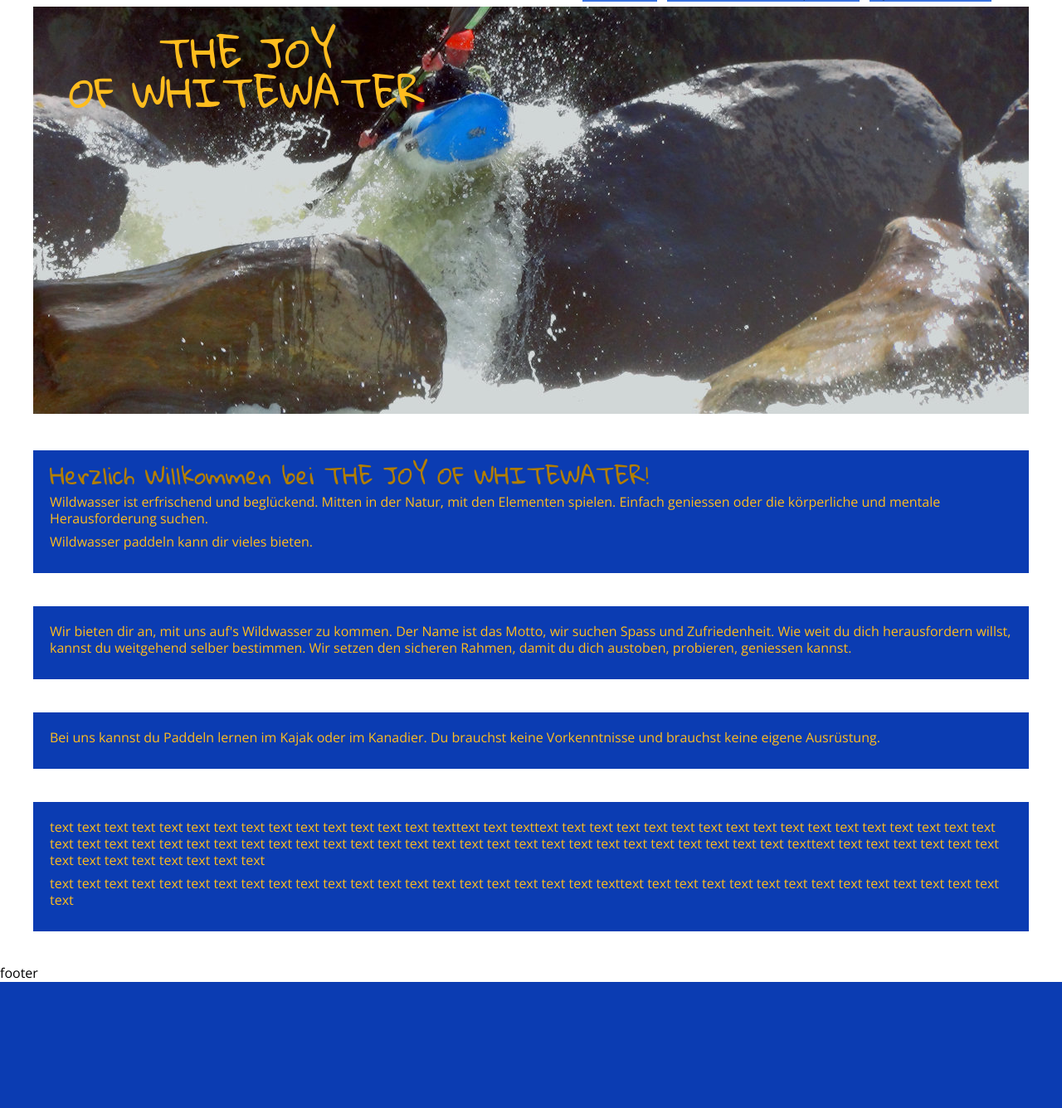
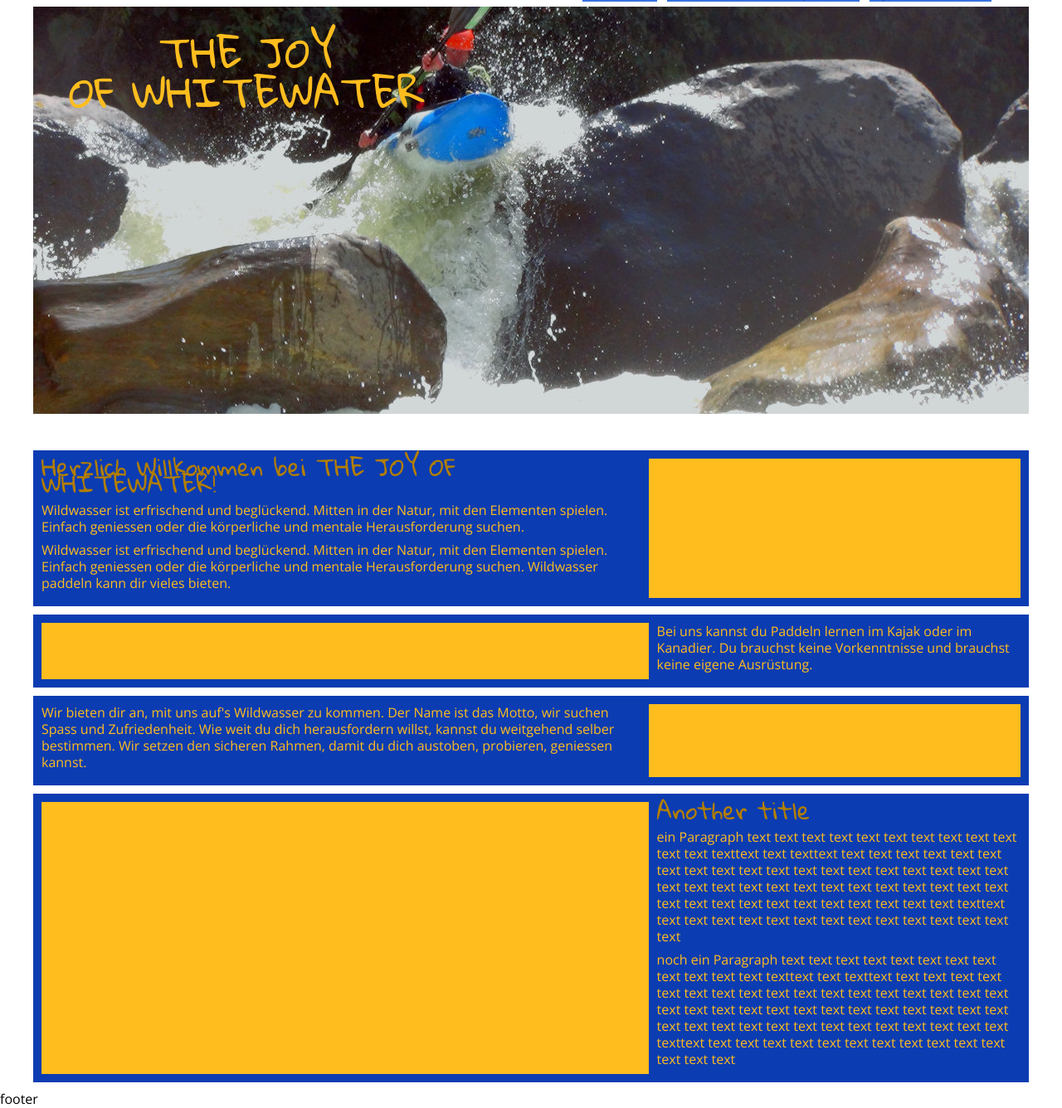
Before and after one commit to TomFrey/joy-of-whitewater, a PHP site: page / in a window 1280 px wide. Shown: the part 41-1377 px from the top of the page at 83% size. Before the commit the page ends 1225 px from the top, so only its background shows below. Run offline with PHP 8.4, Linux system fonts and the light colour scheme.

Commit message:
changed text-container concept: it's now with flexbox, text right/left and image left/right

```diff
--- a/app/assets/css/main.css
+++ b/app/assets/css/main.css
@@ -63,25 +63,90 @@ table {
 *  That's the container on the main page which contains text.
 *  It's 100% wide.
 *
+
+
+Mobile
+
+---------------- text-container------------------------------
+|-----------------------------------------------------------|                                                        |
+|                                                           |
+|   title                                                   |
+|                                                           |
+|   paragraph                                               |
+|                                                           |
+|-----------------------------------------------------------|
+
+|-----------------------------------------------------------|                                                        |
+|                                                           |
+|   title                                                   |
+|                                                           |
+|   paragraph                                               |
+|                                                           |
+|-----------------------------------------------------------|
+-------------------------------------------------------------
+
+
+Desktop
+
+---------------- text-container------------------------------
+|---------------------------------------|-------------------|
+|                                       |                   |
+|       text-container-left  62%        |   filler-right    |
+|                                       |       38%         |
+|   title                               |                   |
+|                                       |                   |
+|   paragraph                           |                   |
+|                                       |                   |
+|---------------------------------------|-------------------|
+-------------------------------------------------------------
+
+---------------- text-container------------------------------
+|-----------------|-----------------------------------------|
+|                 |                                         |
+|   filler-left   |            text-container-right         |
+|                 |      title                              |
+|                 |                                         |
+|                 |      paragraph                          |
+|                 |                                         |
+|-----------------|-----------------------------------------|
+-------------------------------------------------------------
 */
 .text-container {
   padding: 10px;
   background-color: #0B3CB2; }
-  .text-container > .title {
+  .text-container .title {
     font-family: "Gloria Hallelujah", "Arial", "sans-serif";
     font-size: 1.75rem;
     color: #B27E00;
     margin-bottom: 0.75rem; }
-  .text-container > .paragraph {
+  .text-container .paragraph {
     color: #FFBD1E;
     font-size: 1rem;
     margin-bottom: 0.5rem; }
 
-/* ab hier für desktop */
+/* *************************************************** */
+/* *********** ab hier für desktop ******************* */
 @media screen and (min-width: 740px) {
   .text-container {
-    padding: 20px;
-    background-color: #0B3CB2; } }
+    display: flex;
+    flex-flow: row nowrap;
+    background-color: #0B3CB2; }
+    .text-container > .text-container-left {
+      flex: 0 1 62%;
+      order: 0;
+      padding-right: 10px; }
+    .text-container > .text-container-right {
+      flex: 0 1 38%;
+      order: 1;
+      padding-left: 10px; }
+    .text-container > .filler {
+      background-color: #FFBD1E; }
+    .text-container > .filler-right {
+      flex: 0 1 38%;
+      order: 1; }
+    .text-container > .filler-left {
+      flex: 0 1 62%;
+      order: 0; } }
 
 .images-carousel {
   position: relative; }
@@ -176,7 +241,7 @@ header .images-carousel {
   display: none; }
 
 main .text-container {
-  margin-bottom: 20px; }
+  margin-bottom: 10px; }
 
 /* ab hier für desktop */
 @media screen and (min-width: 740px) {
@@ -253,6 +318,4 @@ main .text-container {
         font-size: 3rem;
         color: #FFBD1E;
         line-height: 3rem;
-        text-align: center; }
-  main .text-container {
-    margin-bottom: 40px; } }
+        text-align: center; } }
--- a/app/index.html
+++ b/app/index.html
@@ -59,48 +59,77 @@
 
         <main>
             <section class="text-container">
+               <!-- <h2 class="title">
+                    Herzlich Willkommen bei THE JOY OF WHITEWATER!
+                </h2> -->
+                <section class="text-container-left">
                     <h2 class="title">
                         Herzlich Willkommen bei THE JOY OF WHITEWATER!
                     </h2>
                     <p class="paragraph">
                         Wildwasser ist erfrischend und beglückend. Mitten in der Natur, mit den Elementen spielen.
                         Einfach geniessen oder die körperliche und mentale Herausforderung suchen.
+
                     </p>
                     <p class="paragraph">
+                        Wildwasser ist erfrischend und beglückend. Mitten in der Natur, mit den Elementen spielen.
+                        Einfach geniessen oder die körperliche und mentale Herausforderung suchen.
                         Wildwasser paddeln kann dir vieles bieten.
                     </p>
+
+                </section>
+                <section class="filler filler-right">
+                </section>
             </section>
 
             <section class="text-container">
+                <section class="text-container-right">
+                    <p class="paragraph">
+                        Bei uns kannst du Paddeln lernen im Kajak oder im Kanadier. Du brauchst keine Vorkenntnisse und
+                        brauchst keine eigene Ausrüstung.
+                    </p>
+                </section>
+                <section class="filler filler-left">
+                </section>
+            </section>
+
+            <section class="text-container">
+                <section class="text-container-left">
                     <p class="paragraph">
                         Wir bieten dir an, mit uns auf's Wildwasser zu kommen. Der Name ist das Motto, wir suchen Spass
                         und Zufriedenheit. Wie weit du dich herausfordern willst, kannst du weitgehend selber bestimmen. Wir
                         setzen den sicheren Rahmen, damit du dich austoben, probieren, geniessen kannst.
                     </p>
                 </section>
+                <section class="filler filler-right">
+                </section>
+            </section>
 
            <!-- <div class="parallax-container">
             </div> -->
 
             <section class="text-container">
+                <section class="text-container-right">
+                    <h2 class="title">
+                        Another title
+                    </h2>
                     <p class="paragraph">
-                    Bei uns kannst du Paddeln lernen im Kajak oder im Kanadier. Du brauchst keine Vorkenntnisse und
-                    brauchst keine eigene Ausrüstung.
-                </p>
-            </section>
-
-            <section class="text-container">
-                <p class="paragraph">
-                    text text text text text text text text text text text text
+                        ein Paragraph text text text text text text text text text text
                         text text texttext text texttext text text text text text text text text
                         text text text text text text text text text text text text text text text
                         text text text text text text text text text text text text text text text text text text
                         text text texttext text text text text text text text text text text text text text text
                     </p>
                     <p class="paragraph">
+                        noch ein Paragraph text text text text text text text text text text
+                        text text texttext text texttext text text text text text text text text
+                        text text text text text text text text text text text text text text text
                         text text text text text text text text text text text text text text text text text text
                         text text texttext text text text text text text text text text text text text text text
                     </p>
+                </section>
+                <section class="filler filler-left">
+                </section>
             </section>
 
         </main>
--- a/app/scss/components/_text-container.scss
+++ b/app/scss/components/_text-container.scss
@@ -2,32 +2,110 @@
 *  That's the container on the main page which contains text.
 *  It's 100% wide.
 *
+
+
+Mobile
+
+---------------- text-container------------------------------
+|-----------------------------------------------------------|                                                        |
+|                                                           |
+|   title                                                   |
+|                                                           |
+|   paragraph                                               |
+|                                                           |
+|-----------------------------------------------------------|
+
+|-----------------------------------------------------------|                                                        |
+|                                                           |
+|   title                                                   |
+|                                                           |
+|   paragraph                                               |
+|                                                           |
+|-----------------------------------------------------------|
+-------------------------------------------------------------
+
+
+Desktop
+
+---------------- text-container------------------------------
+|---------------------------------------|-------------------|
+|                                       |                   |
+|       text-container-left  62%        |   filler-right    |
+|                                       |       38%         |
+|   title                               |                   |
+|                                       |                   |
+|   paragraph                           |                   |
+|                                       |                   |
+|---------------------------------------|-------------------|
+-------------------------------------------------------------
+
+---------------- text-container------------------------------
+|-----------------|-----------------------------------------|
+|                 |                                         |
+|   filler-left   |            text-container-right         |
+|                 |      title                              |
+|                 |                                         |
+|                 |      paragraph                          |
+|                 |                                         |
+|-----------------|-----------------------------------------|
+-------------------------------------------------------------
 */
 
 .text-container{
   padding: 10px;
   background-color: $textBackground;
 
-  > .title{
+   .title{
     font-family: $textContainerTitleFont;
     font-size: $titleSize;
     color: $textTitle;
     margin-bottom: 0.75rem;
   }
 
-  > .paragraph{
+   .paragraph{
     color: $text;
     font-size: $textSize;
     margin-bottom: 0.5rem;
   }
 }
 
-/* ab hier für desktop */
+
+/* *************************************************** */
+/* *********** ab hier für desktop ******************* */
 @media screen and (min-width: 740px) {
 
   .text-container{
-    padding: 20px;
+    display: flex;
+    flex-flow: row nowrap;
     background-color: $textBackground;
+
+    > .text-container-left{
+      flex: 0 1 62%;
+      order: 0;
+      padding-right: 10px;
+    }
+
+    > .text-container-right{
+      flex: 0 1 38%;
+      order: 1;
+      padding-left: 10px;
+    }
+
+    > .filler{
+      background-color: $complimentaryColor2;
+    }
+
+    > .filler-right{
+      flex: 0 1 38%;
+      order:1;
+    }
+
+    > .filler-left{
+      flex: 0 1 62%;
+      order: 0;
+    }
+
+
   }
 
 }
--- a/app/scss/main.scss
+++ b/app/scss/main.scss
@@ -91,7 +91,7 @@ header {
 
 main{
 	.text-container{
-		margin-bottom: 20px;
+		margin-bottom: 10px;
 	}
 }
 
@@ -205,12 +205,4 @@ main{
 			}
 		}
 	}
-
-
-	main{
-		.text-container{
-			margin-bottom: 40px;
-		}
-	}
-
 }
```
Lines whose indentation alone changed are shown as unchanged.
